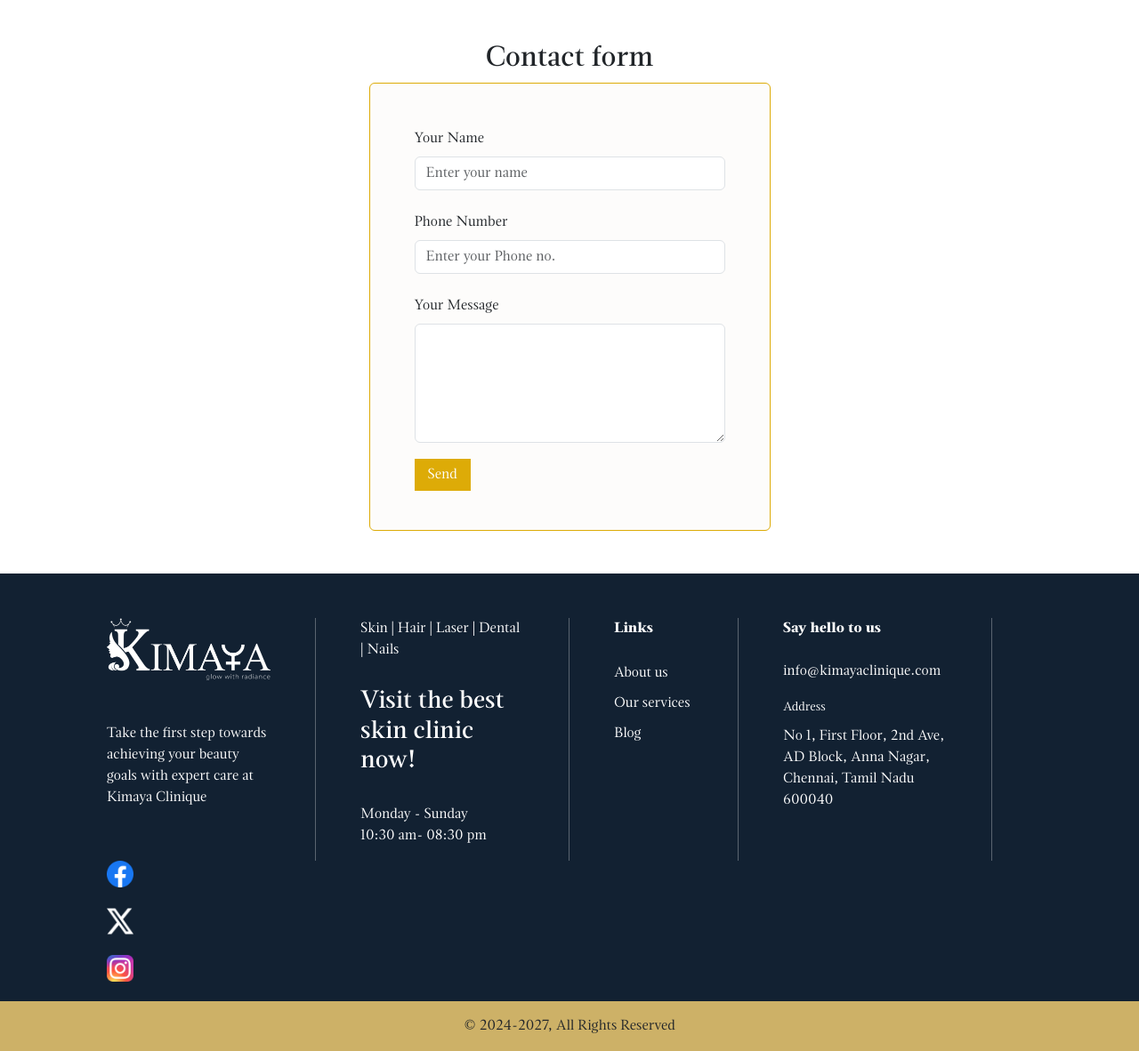
After one commit to Madheshrmedia/kimaya, a PHP site: page /contact.php in a window 1280 px wide. The commit adds this page. Shown: the part 2092-3274 px from the top of the page at 89% size. Run offline with PHP 8.4, Linux system fonts and the light colour scheme.

Commit message:
contact us completed

```diff
--- /dev/null
+++ b/contact.php
@@ -0,0 +1,151 @@
+<!DOCTYPE html>
+<html lang="en">
+<?php
+include_once "./header.php";
+?>
+<style>
+    .contact-head {
+        padding: 50px 0px;
+    }
+
+    .anna_btn {
+        width: 200px;
+    }
+
+    .cont-icon {
+        width: 28px;
+    }
+
+    .cont-add {
+        text-transform: uppercase;
+    }
+
+    .form-card {
+        padding: 50px;
+        background: #FDFCFB;
+        border: 1px solid #DDAB07;
+    }
+
+    .cont-btn a {
+        padding: 10px 15px;
+        background: #DDAB07;
+        text-decoration: none;
+        color: white;
+    }
+</style>
+
+<body>
+
+    <div class="contact-banner">
+        <img src="./image/contact-ban.webp" class="img-fluid" alt="">
+    </div>
+
+    <div class="container">
+        <h1 class="contact-head text-center">
+            Get in Touch with Kimaya Clinique
+        </h1>
+
+        <!-- anna nagar -->
+        <div class="img_card text-center">
+            <img src="./image/annacont.webp" class="anna_btn" alt="">
+        </div>
+
+        <div class="row">
+            <div class="col-md-10 mx-auto">
+                <div class="row">
+                    <div class="col-md-6 mt-5">
+                        <iframe
+                            src="https://www.google.com/maps/embed?pb=!1m18!1m12!1m3!1d407.138488004093!2d80.20942739754861!3d13.084709281580075!2m3!1f0!2f0!3f0!3m2!1i1024!2i768!4f13.1!3m3!1m2!1s0x3a5265aa5f2550e3%3A0x5a00eae3df99c53!2sKIMAYA%20CLINIQUE!5e0!3m2!1sen!2sin!4v1731048614179!5m2!1sen!2sin"
+                            style="border:0;width:100%;height: 100%;" allowfullscreen="" loading="lazy"
+                            referrerpolicy="no-referrer-when-downgrade"></iframe>
+                    </div>
+                    <div class="col-md-6 mt-5">
+                        <img src="./image/abt-right.webp" class="img-fluid" alt="">
+                        <div class="cont-det mt-4">
+                            <img src="./image/cont-phone.png" class="img-fluid cont-icon" alt="">
+                            <p class="pt-2">+91 98845 67000</p>
+                        </div>
+                        <div class="cont-det mt-4">
+                            <img src="./image/time.png" class="img-fluid cont-icon" alt="">
+                            <p class="pt-2">Mon-Sun, 10:30 am- 08:30 pm</p>
+                        </div>
+                        <div class="cont-det mt-4">
+                            <img src="./image/add.png" class="img-fluid cont-icon" alt="">
+                            <p class="pt-2 cont-add">No 1, First Floor, 2nd Ave, AD Block, Anna Nagar, Chennai, Tamil
+                                Nadu 600040
+                            </p>
+                        </div>
+                    </div>
+                </div>
+            </div>
+        </div>
+
+        <!-- adyar -->
+        <div class="img_card text-center mt-5">
+            <img src="./image/adycont.png" class="anna_btn" alt="">
+        </div>
+
+        <div class="row mb-5">
+            <div class="col-md-10 mx-auto">
+                <div class="row">
+                    <div class="col-md-6 mt-5">
+                        <iframe
+                            src="https://www.google.com/maps/embed?pb=!1m18!1m12!1m3!1d2741.091991618711!2d80.25006807476755!3d13.007040566094593!2m3!1f0!2f0!3f0!3m2!1i1024!2i768!4f13.1!3m3!1m2!1s0x3a526746baf022bd%3A0xd17926bc79d3fc22!2sKIMAYA%20CLINIQUE%20-%20ADYAR!5e0!3m2!1sen!2sin!4v1731055064159!5m2!1sen!2sin"
+                            style="border:0;width:100%;height:100%" allowfullscreen="" loading="lazy"
+                            referrerpolicy="no-referrer-when-downgrade"></iframe>
+                    </div>
+                    <div class="col-md-6 mt-5">
+                        <img src="./image/abt-right.webp" class="img-fluid" alt="">
+                        <div class="cont-det mt-4">
+                            <img src="./image/cont-phone.png" class="img-fluid cont-icon" alt="">
+                            <p class="pt-2">+91 98842 87000</p>
+                        </div>
+                        <div class="cont-det mt-4">
+                            <img src="./image/time.png" class="img-fluid cont-icon" alt="">
+                            <p class="pt-2">Mon-Sun, 10:30 am- 08:30 pm</p>
+                        </div>
+                        <div class="cont-det mt-4">
+                            <img src="./image/add.png" class="img-fluid cont-icon" alt="">
+                            <p class="pt-2 cont-add">NO 29, OLD NO 24 1ST MAIN ROAD, GANDHI NAGAR, <br>
+                                ADYAR
+                            </p>
+                        </div>
+                    </div>
+                </div>
+            </div>
+        </div>
+
+        <div class="row mb-5">
+            <h2 class="text-center">
+                Contact form
+            </h2>
+            <div class="col-md-5 cont-form mx-auto">
+                <div class="card form-card">
+                    <div class="mb-4">
+                        <label for="email" class="form-label">Your Name</label>
+                        <input type="email" class="form-control" id="email" placeholder="Enter your name">
+                    </div>
+                    <div class="mb-4">
+                        <label for="tel" class="form-label">Phone Number</label>
+                        <input type="tel" class="form-control" id="tel" placeholder="Enter your Phone no.">
+                    </div>
+                    <div class="mb-4">
+                        <label for="tel" class="form-label">Your Message</label>
+
+                        <textarea name="" id="" cols="30" class="form-control" rows="5"></textarea>
+                    </div>
+                    <div class="cont-btn">
+                        <a href="#">Send</a>
+                    </div>
+                </div>
+            </div>
+        </div>
+
+    </div>
+
+    <?php
+    include_once "./footer.php";
+    ?>
+</body>
+
+</html>
--- a/footer.php
+++ b/footer.php
@@ -50,6 +50,10 @@
     .add-smal {
         margin-bottom: 10px;
         display: inline-block;
+    }
+
+    .end-footer {
+        background: #CDB167;
     }
 </style>
 
@@ -106,6 +110,11 @@
         </div>
     </div>
 </footer>
+<section class="end-footer">
+    <p class="text-center py-3 mb-0">
+        © 2024-2027, All Rights Reserved
+    </p>
+</section>
 
 <!-- Bootstrap JS -->
 <script src="https://cdn.jsdelivr.net/npm/bootstrap@5.3.3/dist/js/bootstrap.bundle.min.js"
--- a/header.php
+++ b/header.php
@@ -7,7 +7,7 @@
     <title>Kimaya Clinique</title>
     <!-- Favicon -->
 
-    <link rel="icon" type="image/x-icon" href="./image/favicon.png">
+    <link rel="icon" type="image/x-icon" href="./image/Kimaya Fav icon.png">
     <!-- Bootstrap CSS -->
     <link href="https://cdn.jsdelivr.net/npm/bootstrap@5.3.3/dist/css/bootstrap.min.css" rel="stylesheet"
         integrity="sha384-QWTKZyjpPEjISv5WaRU9OFeRpok6YctnYmDr5pNlyT2bRjXh0JMhjY6hW+ALEwIH" crossorigin="anonymous">
```
Also changed, not shown: image/Kimaya Fav icon.png (added), image/abt-right.webp (added), image/add.png (added), image/adycont.png (added), image/annacont.webp (added), image/cont-phone.png (added), image/contact-ban.webp (added), image/time.png (added), 1 other file.
